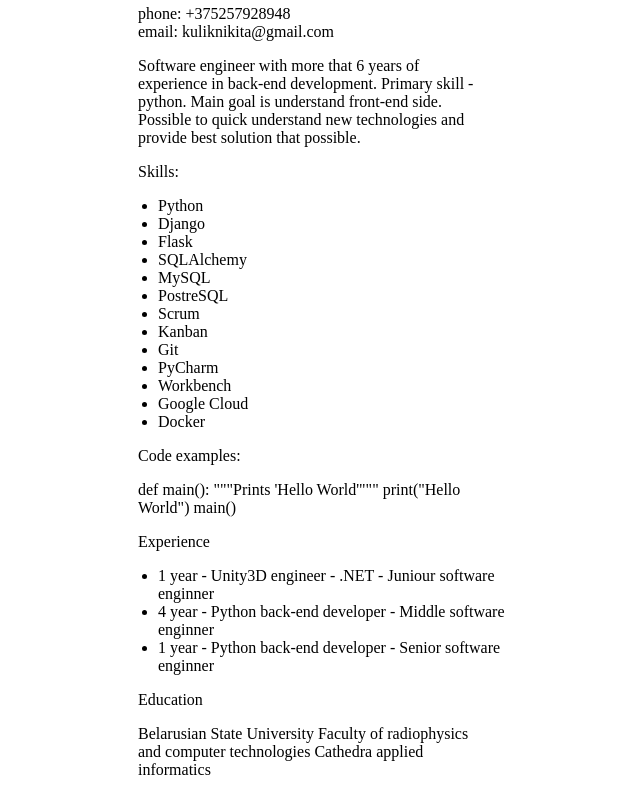
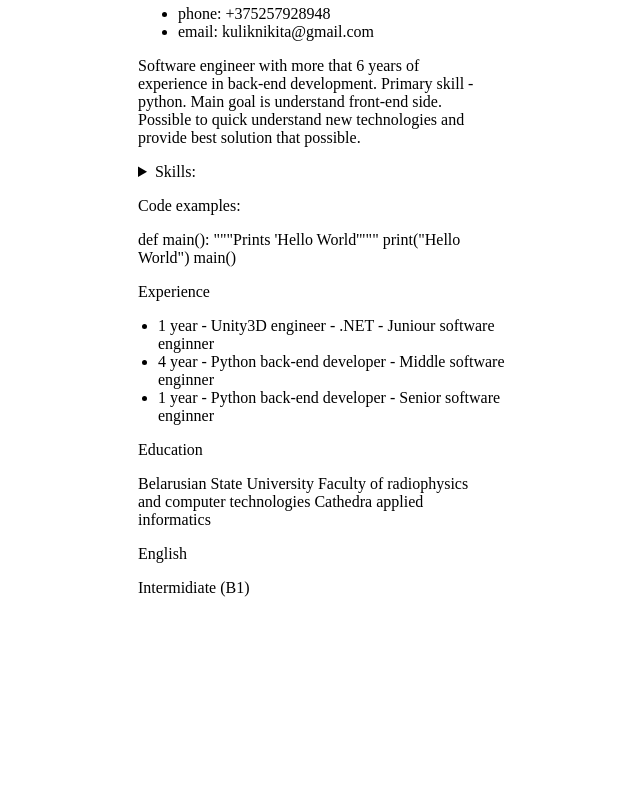
Before and after one commit to NikitaKulik/rsschool-cv, a plain HTML site: page index.html in a window 1280 px wide. Shown: the part 428-1218 px from the top of the page, without its empty margins (327-967 px from the left). After the commit the page ends 1041 px from the top, so only its background shows below. Drawn offline with Linux system fonts and the light colour scheme.

Commit message:
feat: update index.html and index.css

```diff
--- a/index.css
+++ b/index.css
@@ -9,4 +9,5 @@
   margin-left: auto;
   margin-right: auto;
   width: 350px;
+  font-family: "Times New Roman", Times, serif;
 }
--- a/index.html
+++ b/index.html
@@ -6,22 +6,27 @@
     <meta charset="utf-8">
   </head>
   <body>
-    <img src="images/logo_cv.png" class="logo">
-    <div class="horizontal-centering">
+    <img src="images/logo_cv.png" class="logo" alt="Logo of CV">
+    <article class="horizontal-centering">
+      <header>
         <h2>Mikita Kulik</h2>
-      <div>
-        phone: +375257928948<br>
-        email: kuliknikita@gmail.com
-      </div>
-    </div>
+      </header>
+      <aside>
+        <ul>
+          <li>phone: +375257928948</li>
+          <li>email: kuliknikita@gmail.com</li>
+        </ul>
+      </aside>
+    </article>
     <p class="horizontal-centering">
       Software engineer with more that 6 years of experience in back-end development.
       Primary skill - python.
       Main goal is understand front-end side.
       Possible to quick understand new technologies and provide best solution that possible.
     </p>
-    <p class="horizontal-centering">Skills:</p>
-    <ul class="horizontal-centering">
+    <details class="horizontal-centering">
+      <summary>Skills:</summary>
+      <ul>
         <li>Python</li>
         <li>Django</li>
         <li>Flask</li>
@@ -36,6 +41,7 @@
         <li>Google Cloud</li>
         <li>Docker</li>
       </ul>
+    </details>
     <p class="horizontal-centering">
       Code examples:
     </p>
@@ -62,11 +68,13 @@
       Faculty of radiophysics and computer technologies
       Cathedra applied informatics
     </p>
-    <p class="horizontal-centering">
+    <footer class="horizontal-centering">
+      <p>
         English
       </p>
-    <p class="horizontal-centering">
+      <p>
         Intermidiate (B1)
       </p>
+    </footer>
   </body>
 </html>
```
Lines whose indentation alone changed are shown as unchanged.
